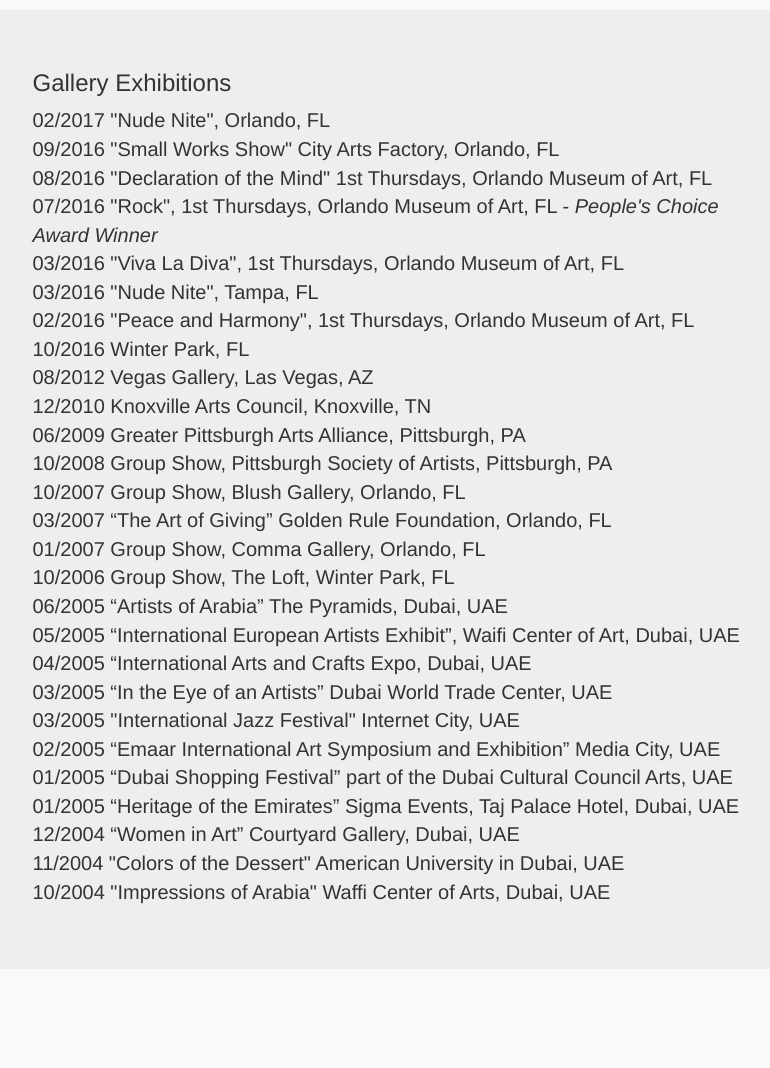
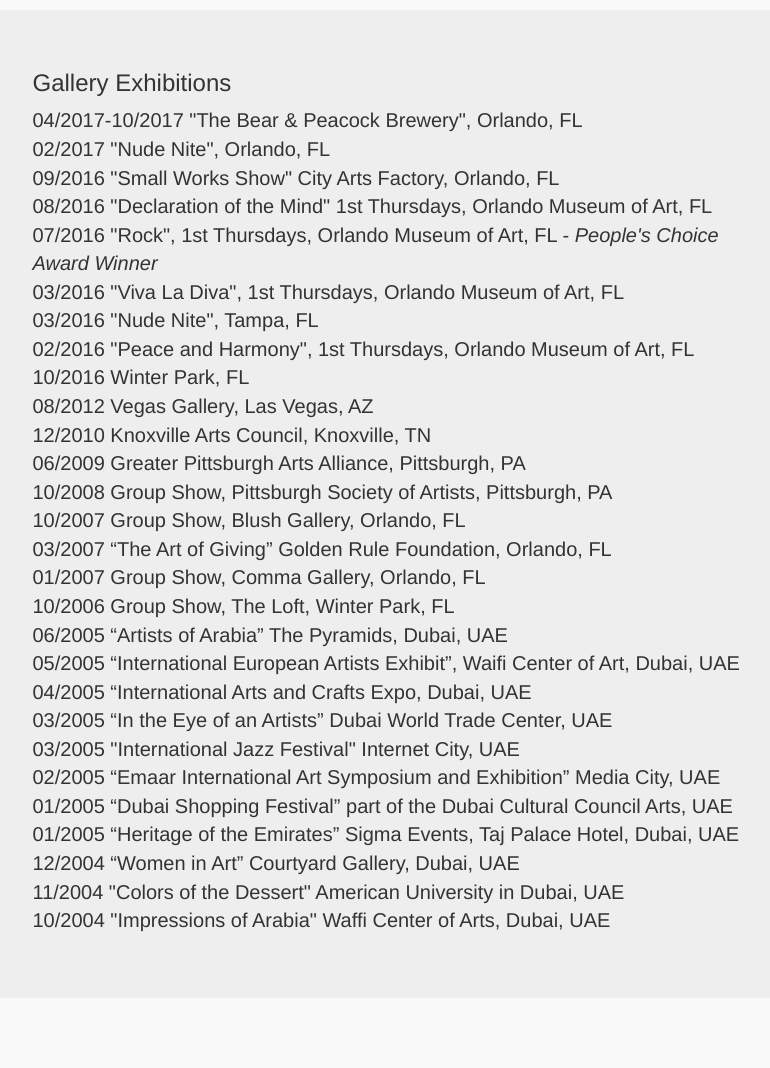
Before and after one commit to agnaite/jurgitadishman, a Jekyll site: the page built from exhibitions.html, in a window 1280 px wide. Shown: the part 470-1538 px from the top of the page, without its empty margins (250-1020 px from the left). Built offline with Jekyll 4.4.1, drawn with Linux system fonts in a browser that asks for light colours; nearby versions of some CDN libraries; before the commit the page ends 1509 px from its top, so only the background shows below that.

Commit message:
added exhibit desc

```diff
--- a/_includes/footer.html
+++ b/_includes/footer.html
@@ -53,8 +53,8 @@
     {% raw %}
 
       <div class="item active">
-            <img src="img/exhibits/50.jpg">
-        </div>
+        <img src="img/exhibits/50.jpg">
+      </div>
 
       {{#times 49}}
         <div class="item">
--- a/exhibitions.html
+++ b/exhibitions.html
@@ -21,6 +21,7 @@
 	<div class="about-wrap col-md-12 exhibits jumbotron">
 		<h3>Gallery Exhibitions</h3>
 		<p>
+			04/2017-10/2017 "The Bear & Peacock Brewery", Orlando, FL<br>
       02/2017 "Nude Nite", Orlando, FL<br>
 			09/2016 "Small Works Show" City Arts Factory, Orlando, FL<br>
 			08/2016 "Declaration of the Mind" 1st Thursdays, Orlando Museum of Art, FL <br>
```
Also changed, not shown: 8 other files.
